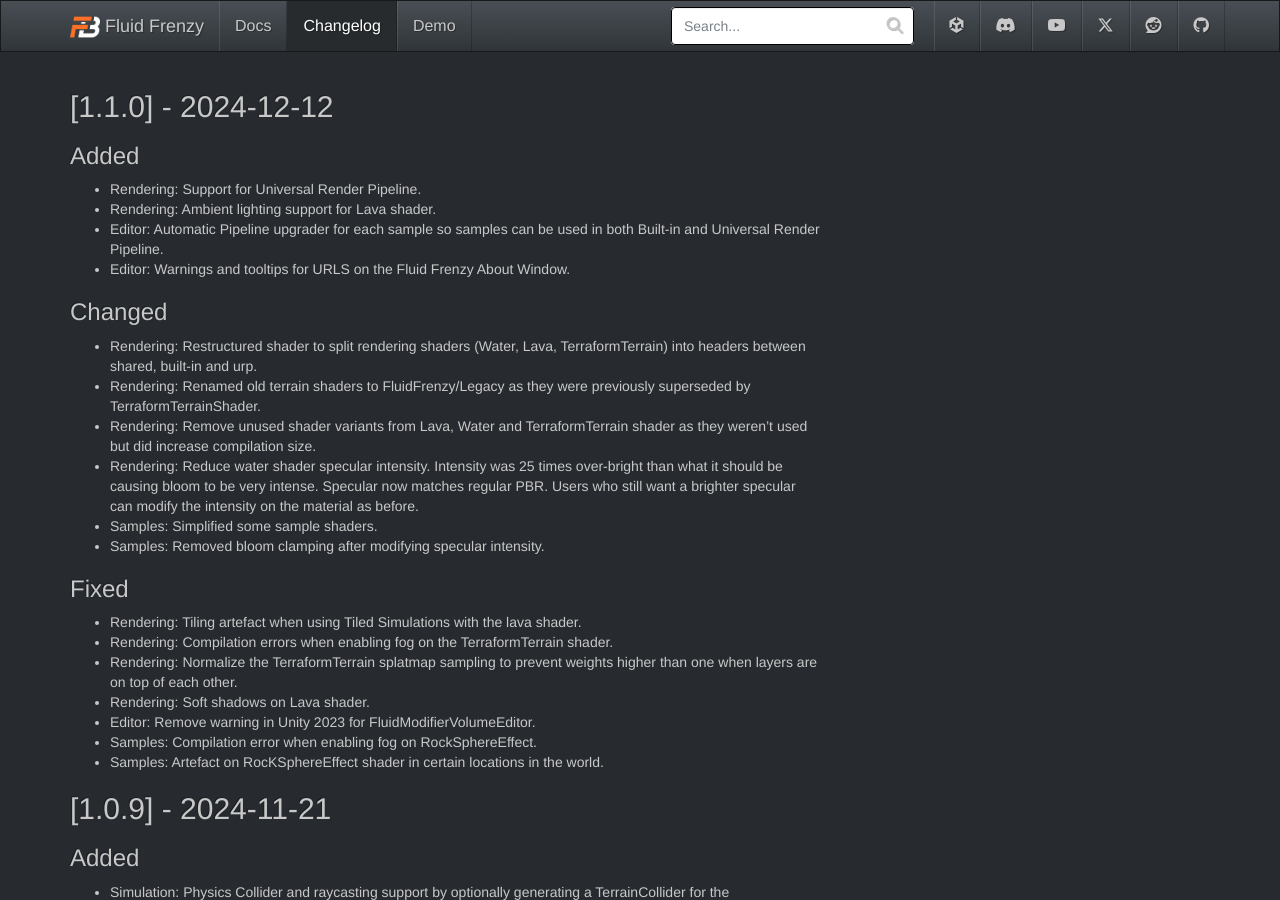
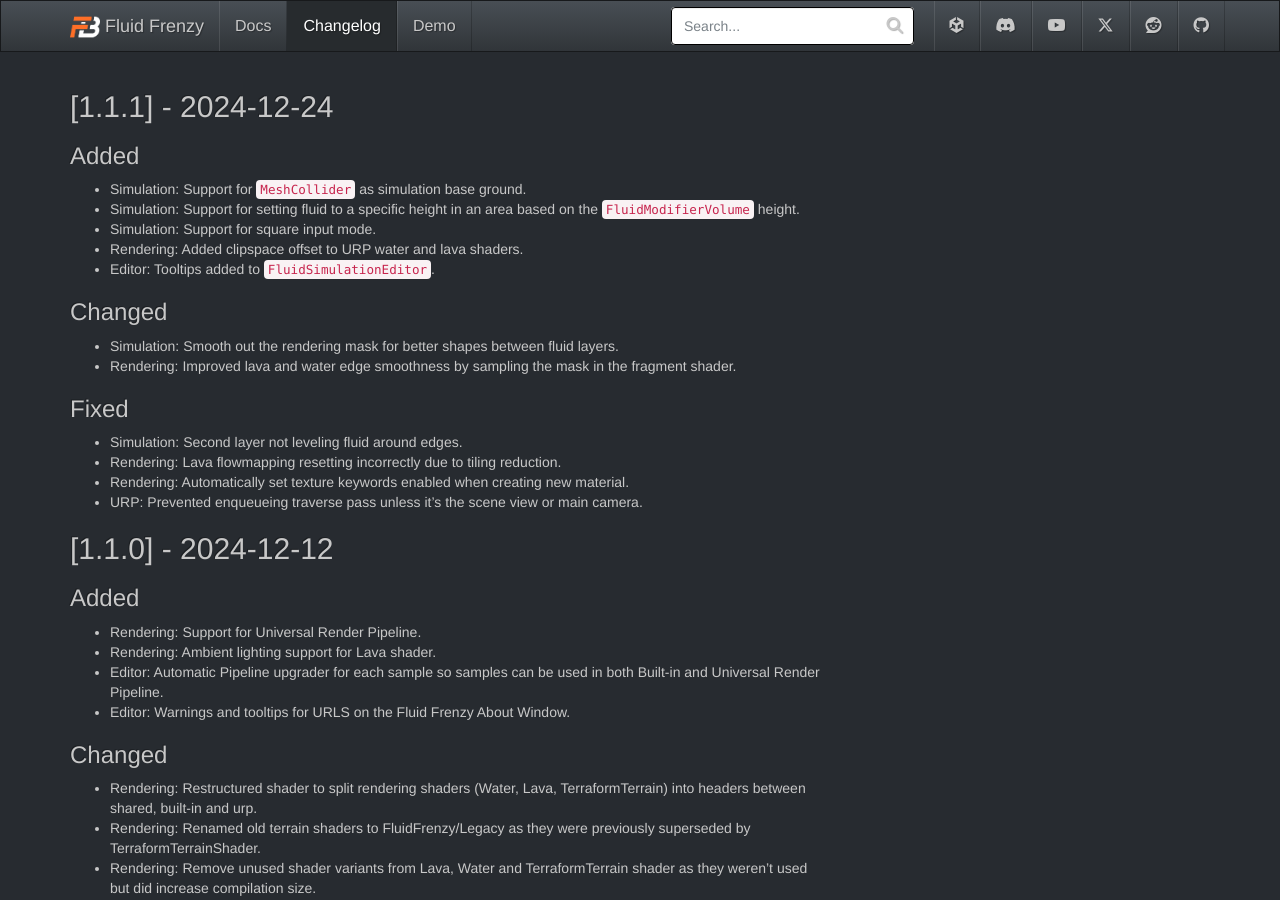
Before and after one commit to FrenzyByte/fluidfrenzy, a Jekyll site: the page built from _changelog/index.md, in a window 1280 px wide and 900 px high. Built offline with Jekyll 4.4.1, drawn with Linux system fonts in a browser that asks for light colours.

Commit message:
v1.1.1 changelog.

```diff
--- a/_changelog/index.md
+++ b/_changelog/index.md
@@ -3,6 +3,25 @@ title: Changelog
 permalink: /changelog/index/
 redirect_from: /changelog/index.html
 ---
+
+## [1.1.1] - 2024-12-24
+
+### Added
+- Simulation: Support for `MeshCollider` as simulation base ground.
+- Simulation: Support for setting fluid to a specific height in an area based on the `FluidModifierVolume` height.
+- Simulation: Support for square input mode.
+- Rendering: Added clipspace offset to URP water and lava shaders.
+- Editor: Tooltips added to `FluidSimulationEditor`.
+
+### Changed
+- Simulation: Smooth out the rendering mask for better shapes between fluid layers.
+- Rendering: Improved lava and water edge smoothness by sampling the mask in the fragment shader.
+
+### Fixed
+- Simulation: Second layer not leveling fluid around edges.
+- Rendering: Lava flowmapping resetting incorrectly due to tiling reduction.
+- Rendering: Automatically set texture keywords enabled when creating new material.
+- URP: Prevented enqueueing traverse pass unless it's the scene view or main camera.
 
 ## [1.1.0] - 2024-12-12
 
```
